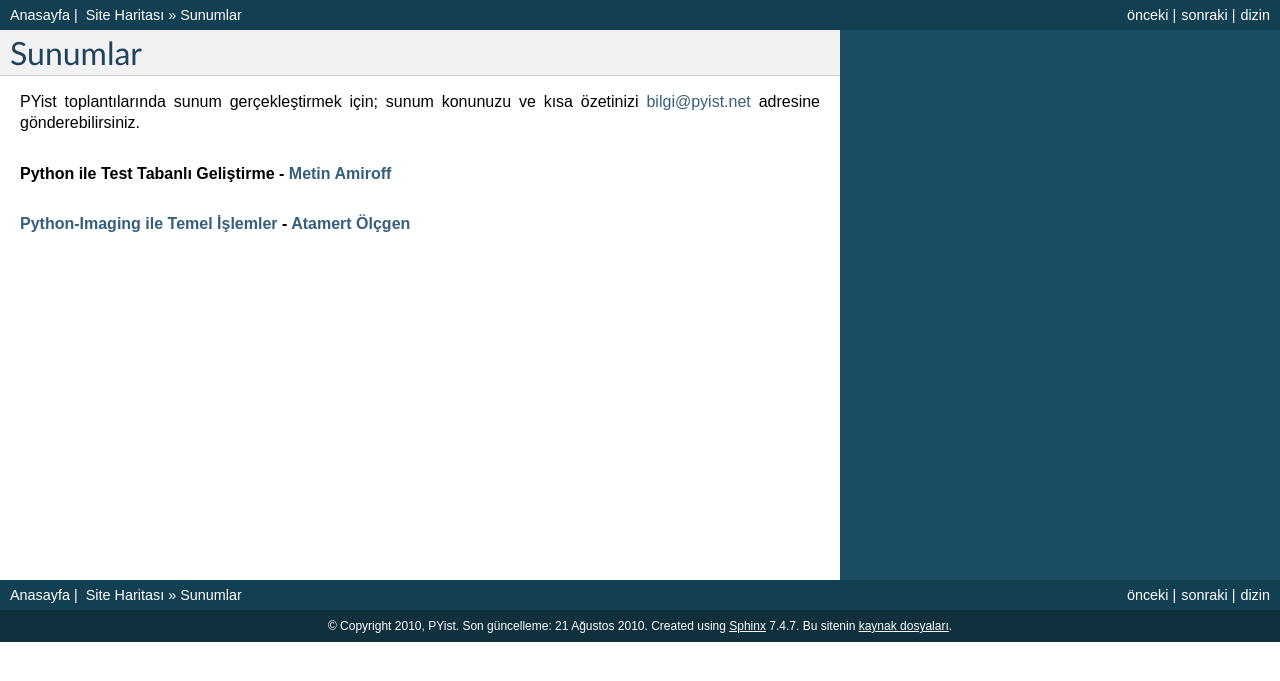
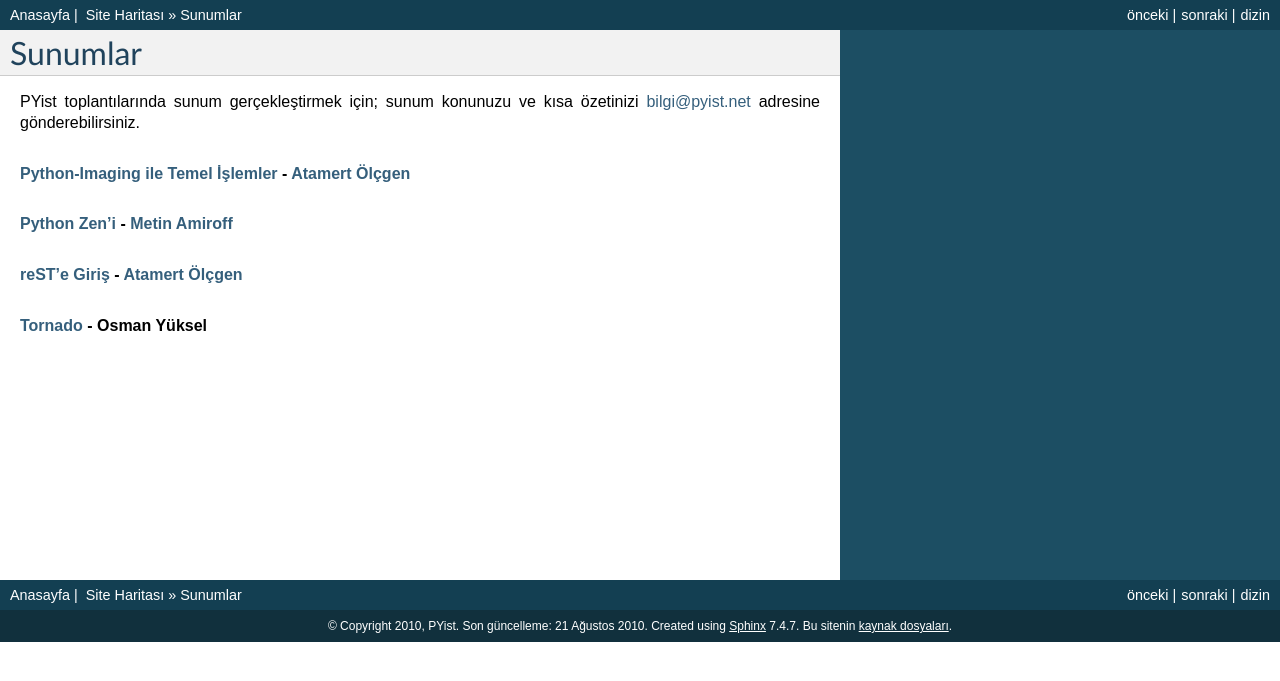
Before and after one commit to mengu/pyist.net, a Sphinx documentation site: the page built from source/presentations.rst, in a window 1280 px wide. Shown: the top 681 px of the page. Built offline with Sphinx 7.4.7, drawn with Linux system fonts in a browser that asks for light colours; formulas are drawn with MathJax 3.

Commit message:
Updated presentations page

```diff
--- a/source/presentations.rst
+++ b/source/presentations.rst
@@ -7,6 +7,10 @@ Sunumlar
 
 PYist toplantılarında sunum gerçekleştirmek için; sunum konunuzu ve kısa özetinizi bilgi@pyist.net adresine gönderebilirsiniz.
 
-.. rubric:: Python ile Test Tabanlı Geliştirme - |amiroff|_
+.. rubric:: `Python-Imaging ile Temel İşlemler </_static/presentation_files/pyist-pil-basic/pyist-pil-basic.html>`_ - |muhuk|_
 
-.. rubric:: `Python-Imaging ile Temel İşlemler </_static/presentation_files/pyist-pil-basic/pyist-pil-basic.html>`_ - |muhuk|_
+.. rubric:: `Python Zen'i </_static/presentation_files/Python_Zen_i.pdf>`_ - |amiroff|_
+
+.. rubric:: `reST'e Giriş </_static/presentation_files/pyist-introduction-to-rest/presentation.html>`_ - |muhuk|_
+
+.. rubric:: `Tornado </_static/presentation_files/Tornado.pdf>`_ - |yuxel|
```
